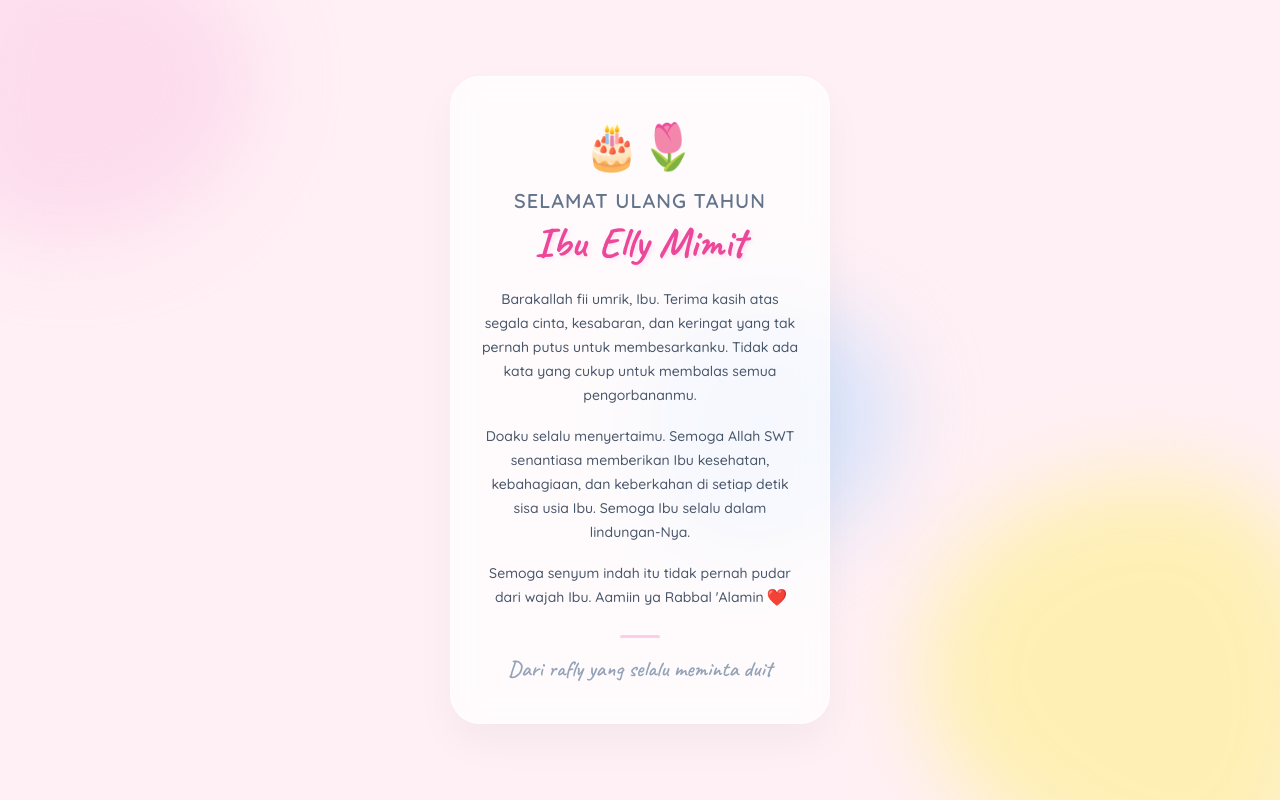
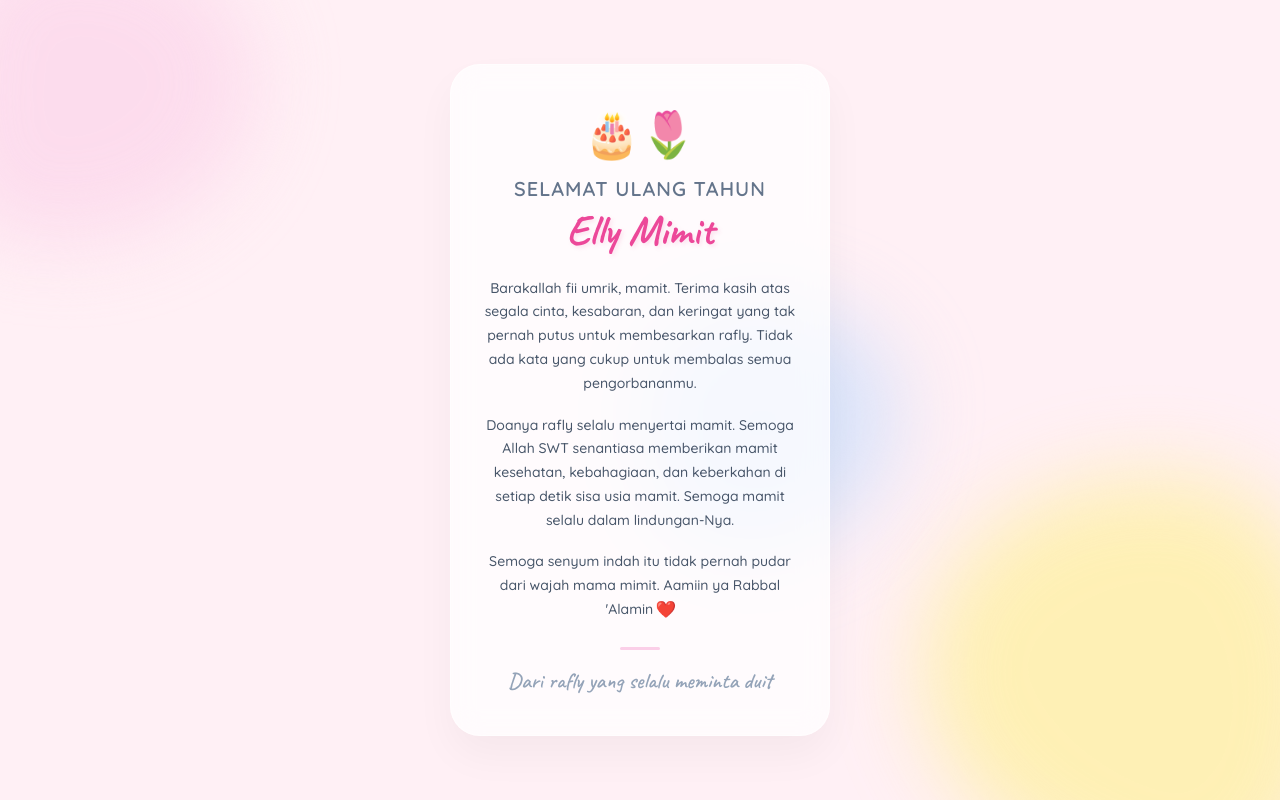
Before and after one commit to rwfly06/ucapan, a plain HTML site: page index.html in a window 1280 px wide. Drawn offline with Linux system fonts and the light colour scheme.

Commit message:
Menambahkan kode kartu ucapan ulang tahun

```diff
--- a/index.html
+++ b/index.html
@@ -196,18 +196,18 @@
         <div class="cute-icon">🎂🌷</div>
 
         <h1>Selamat Ulang Tahun</h1>
-        <div class="name-highlight">Ibu Elly Mimit</div>
+        <div class="name-highlight">Elly Mimit</div>
 
         <p class="doa">
-            Barakallah fii umrik, Ibu. Terima kasih atas segala cinta, kesabaran, dan keringat yang tak pernah putus untuk membesarkanku. Tidak ada kata yang cukup untuk membalas semua pengorbananmu.
+            Barakallah fii umrik, mamit. Terima kasih atas segala cinta, kesabaran, dan keringat yang tak pernah putus untuk membesarkan rafly. Tidak ada kata yang cukup untuk membalas semua pengorbananmu.
         </p>
 
         <p class="doa">
-            Doaku selalu menyertaimu. Semoga Allah SWT senantiasa memberikan Ibu kesehatan, kebahagiaan, dan keberkahan di setiap detik sisa usia Ibu. Semoga Ibu selalu dalam lindungan-Nya.
+            Doanya rafly selalu menyertai mamit. Semoga Allah SWT senantiasa memberikan mamit kesehatan, kebahagiaan, dan keberkahan di setiap detik sisa usia mamit. Semoga mamit selalu dalam lindungan-Nya.
         </p>
 
         <p class="doa">
-            Semoga senyum indah itu tidak pernah pudar dari wajah Ibu. Aamiin ya Rabbal 'Alamin <span class="heart">❤️</span>
+            Semoga senyum indah itu tidak pernah pudar dari wajah mama mimit. Aamiin ya Rabbal 'Alamin <span class="heart">❤️</span>
         </p>
 
         <div class="footer">
```
